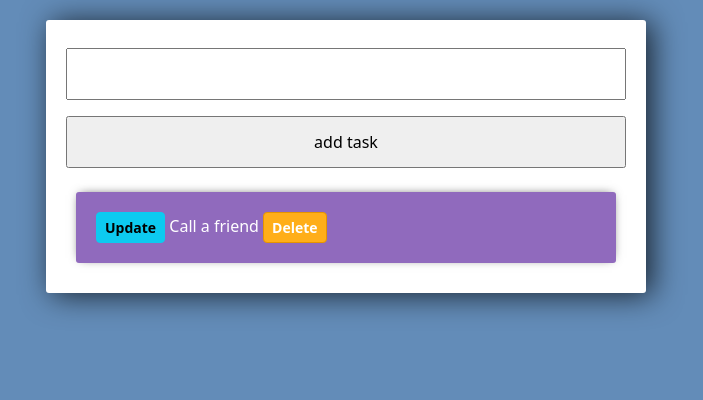
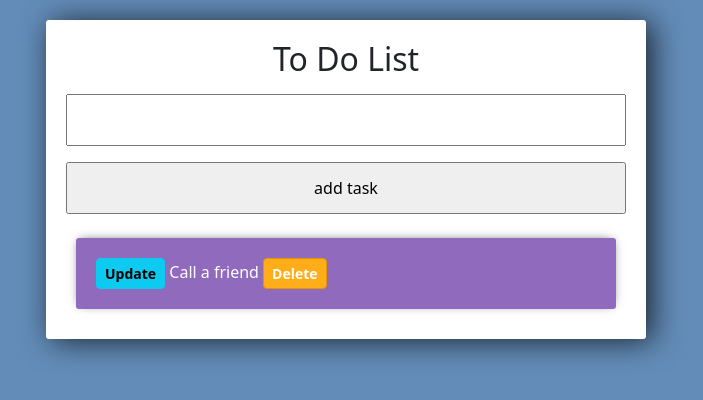
Before and after one commit to Viral26/Todo-List, a Django app: template task/templates/index.html in a window 1280 px wide. Shown: the top 400 px of the page, without its empty margins (294-997 px from the left). Run offline with Django 3.2, Linux system fonts and the light colour scheme; the template is opened without the code that fills it: values that come from a table or form of the project are taken from there, others are empty; data comes from the database, SQL or seed files in the repository; form fields are guessed from the names that the template uses.

Commit message:
Update index.html

```diff
--- a/task/templates/index.html
+++ b/task/templates/index.html
@@ -3,7 +3,7 @@
     <head>
         <link href="https://cdn.jsdelivr.net/npm/bootstrap@5.3.0-alpha1/dist/css/bootstrap.min.css" rel="stylesheet" integrity="sha384-GLhlTQ8iRABdZLl6O3oVMWSktQOp6b7In1Zl3/Jr59b6EGGoI1aFkw7cmDA6j6gD" crossorigin="anonymous">
         <link rel="stylesheet" href="{% static 'main.css' %}">
-        <style>
+<!--         <style>
             body{
                 background-color: #638CB8;
             }
@@ -50,10 +50,11 @@
             a{
                 font-weight: bold !important;
             }
-        </style>
+        </style> -->
     </head>
     <body>
         <div class="center-column">
+            <h2 style="text-align: center">To Do List</h2>
             <form action="" method="POST">
                 {% csrf_token %}
                 {{form.title}}
```
